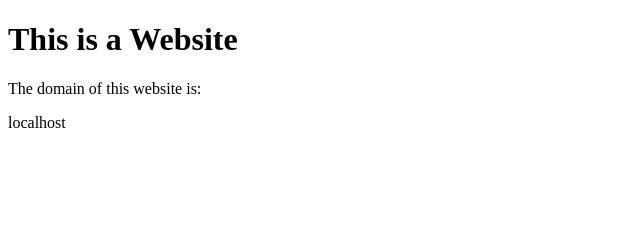
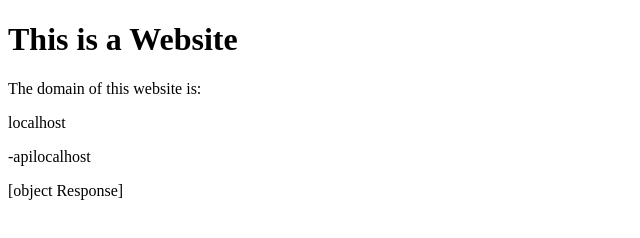
Before and after one commit to nielmclaren/CodeConveyor, a website: page infrastructure/spa/index.html in a window 1280 px wide. Shown: the whole page, without its empty margins (0-640 px from the left). Drawn offline with Linux system fonts and the light colour scheme; no server answers.

Commit message:
Call the API and print the result.

```diff
--- a/infrastructure/spa/index.html
+++ b/infrastructure/spa/index.html
@@ -2,19 +2,36 @@
 <html>
   <head>
     <script>
-        document.addEventListener("DOMContentLoaded", function() {
-            let hostName = location.hostname;
-            alert(location);
-            document.getElementById("hostname").innerHTML = hostName;
+      document.addEventListener("DOMContentLoaded", function () {
+        let hostname = location.hostname;
+        document.getElementById("hostname").innerHTML = hostname;
+        let dot = hostname.indexOf(".");
+        let dotDomain = hostname.substring(dot);
+        let subdomain = hostname.substring(0, dot);
+        let hyphen = subdomain.indexOf("-");
+        let apiSubdomain =
+          hyphen >= 0 ? subdomain.substring(0, hyphen) + "-api" + subdomain.substring(hyphen) : subdomain + "-api";
+        let api = apiSubdomain + dotDomain;
+        document.getElementById("api").innerHTML = api;
+        fetch(api)
+          .then((result) => {
+            console.log("result");
+            console.log(result);
+            document.getElementById("result").innerHTML = result;
+          })
+          .catch((error) => {
+            console.log("error");
+            console.error(error);
+          });
       });
     </script>
     <title>Page Title</title>
   </head>
   <body>
-
     <h1>This is a Website</h1>
     <p>The domain of this website is:</p>
     <p id="hostname"></p>
-
+    <p id="api"></p>
+    <p id="result"></p>
   </body>
 </html>
```
Lines whose indentation alone changed are shown as unchanged.
